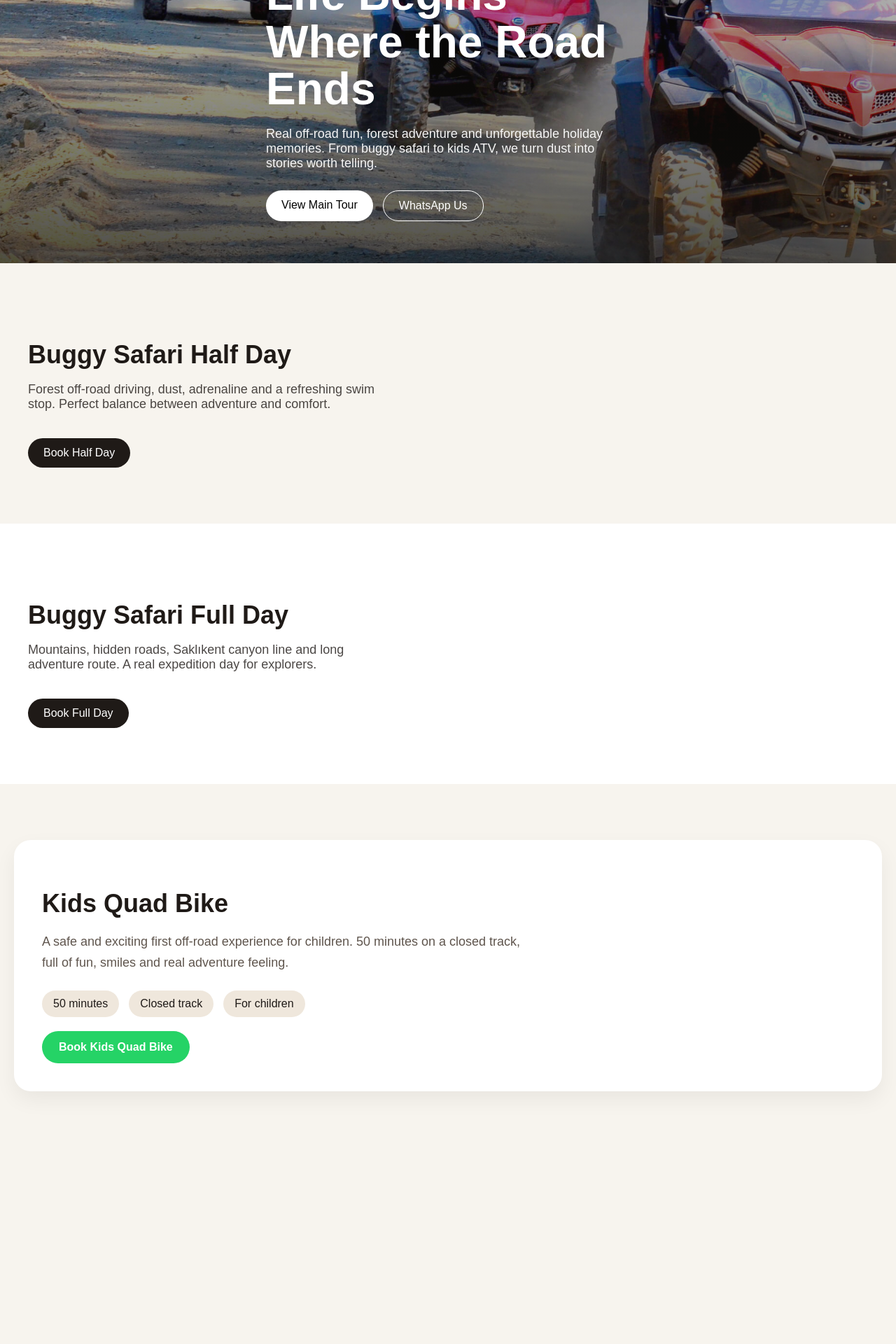
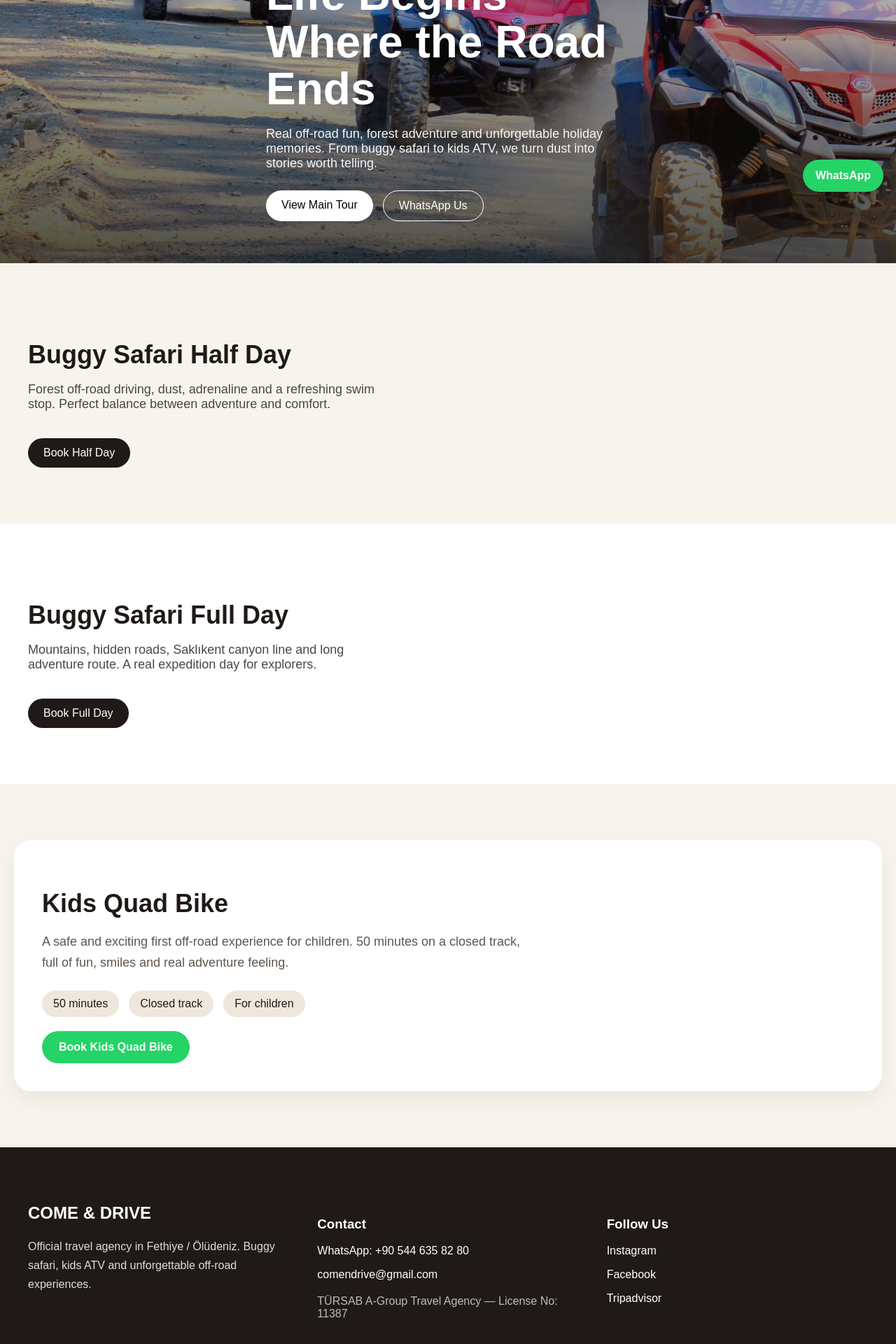
Before and after one commit to comendrive-a11y/comendrive-a11y, a Next.js app: page / in a window 1280 px wide. Shown: the part 508-2428 px from the top of the page at 70% size. Before the commit the page ends 2147 px from the top, so only its background shows below. Built offline with nearby package versions, Linux system fonts and the light colour scheme.

Commit message:
Update page.tsx

```diff
--- a/app/page.tsx
+++ b/app/page.tsx
@@ -343,7 +343,118 @@ export default function HomePage() {
     </a>
   </div>
 </section>
+      <section
+  id="contact"
+  style={{
+    background: "#1f1a17",
+    color: "#fff",
+    padding: "80px 20px",
+  }}
+>
+  <div
+    style={{
+      maxWidth: "1200px",
+      margin: "0 auto",
+      display: "grid",
+      gridTemplateColumns: "repeat(auto-fit, minmax(260px, 1fr))",
+      gap: "40px",
+    }}
+  >
+    <div>
+      <h2 style={{ marginTop: 0 }}>COME & DRIVE</h2>
+      <p style={{ opacity: 0.85, lineHeight: 1.7 }}>
+        Official travel agency in Fethiye / Ölüdeniz.
+        Buggy safari, kids ATV and unforgettable off-road experiences.
+      </p>
+    </div>
 
-    </main>
+    <div>
+      <h3>Contact</h3>
+
+      <p>
+        <a
+          href="https://wa.me/905446358280"
+          target="_blank"
+          rel="noreferrer"
+          style={{ color: "#fff", textDecoration: "none" }}
+        >
+          WhatsApp: +90 544 635 82 80
+        </a>
+      </p>
+
+      <p>
+        <a
+          href="mailto:comendrive@gmail.com"
+          style={{ color: "#fff", textDecoration: "none" }}
+        >
+          comendrive@gmail.com
+        </a>
+      </p>
+
+      <p style={{ marginTop: "20px", opacity: 0.7 }}>
+        TÜRSAB A-Group Travel Agency — License No: 11387
+      </p>
+    </div>
+
+    <div>
+      <h3>Follow Us</h3>
+
+      <p>
+        <a
+          href="https://www.instagram.com/comeanddrive"
+          target="_blank"
+          rel="noreferrer"
+          style={{ color: "#fff", textDecoration: "none" }}
+        >
+          Instagram
+        </a>
+      </p>
+
+      <p>
+        <a
+          href="https://www.facebook.com/comendrivetravel"
+          target="_blank"
+          rel="noreferrer"
+          style={{ color: "#fff", textDecoration: "none" }}
+        >
+          Facebook
+        </a>
+      </p>
+
+      <p>
+        <a
+          href="https://www.tripadvisor.com/Attraction_Review-g298031-d17689087-Reviews-COME_DRIVE-Fethiye_Mugla_Province_Turkish_Aegean_Coast.html"
+          target="_blank"
+          rel="noreferrer"
+          style={{ color: "#fff", textDecoration: "none" }}
+        >
+          Tripadvisor
+        </a>
+      </p>
+    </div>
+  </div>
+</section>
+
+<a
+  href="https://wa.me/905446358280"
+  target="_blank"
+  rel="noreferrer"
+  style={{
+    position: "fixed",
+    right: "18px",
+    bottom: "18px",
+    background: "#25D366",
+    color: "#fff",
+    textDecoration: "none",
+    padding: "14px 18px",
+    borderRadius: "999px",
+    fontWeight: 700,
+    boxShadow: "0 10px 30px rgba(0,0,0,0.25)",
+    zIndex: 50,
+  }}
+>
+  WhatsApp
+</a>
+     </main>
   );
 }
```
